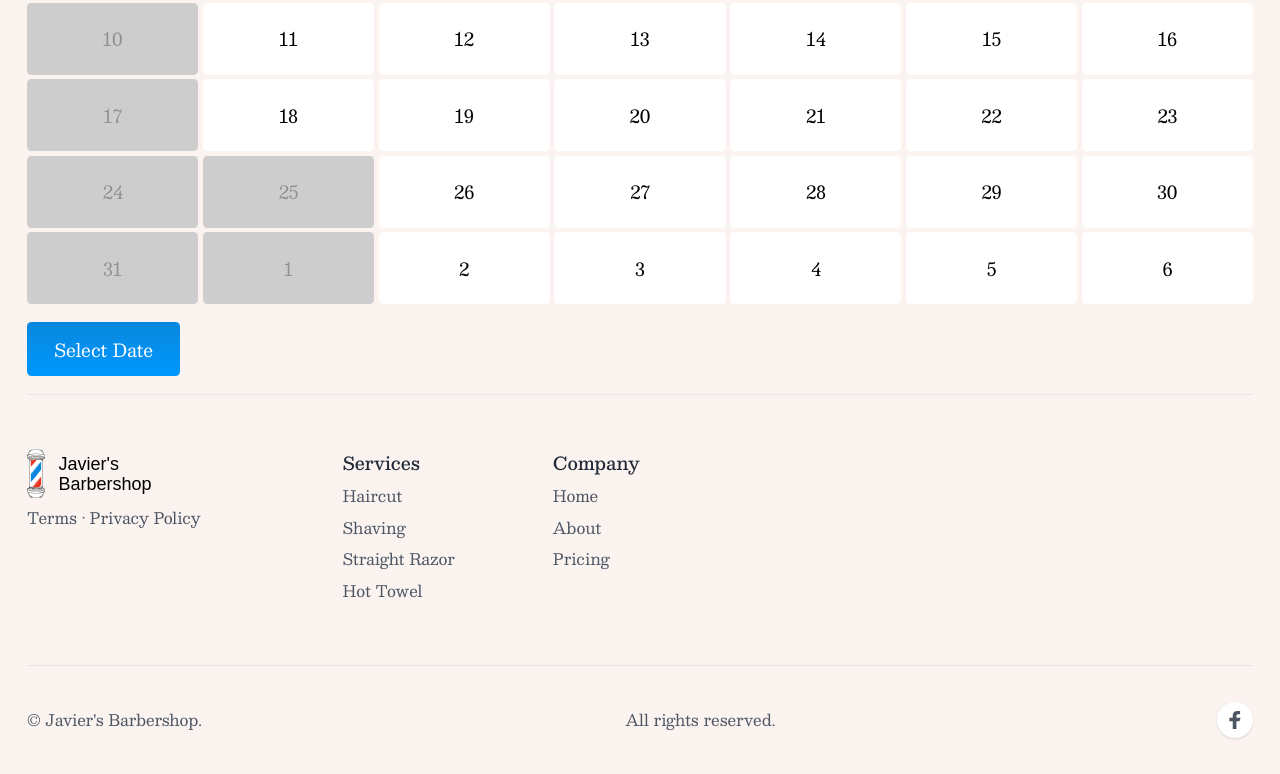
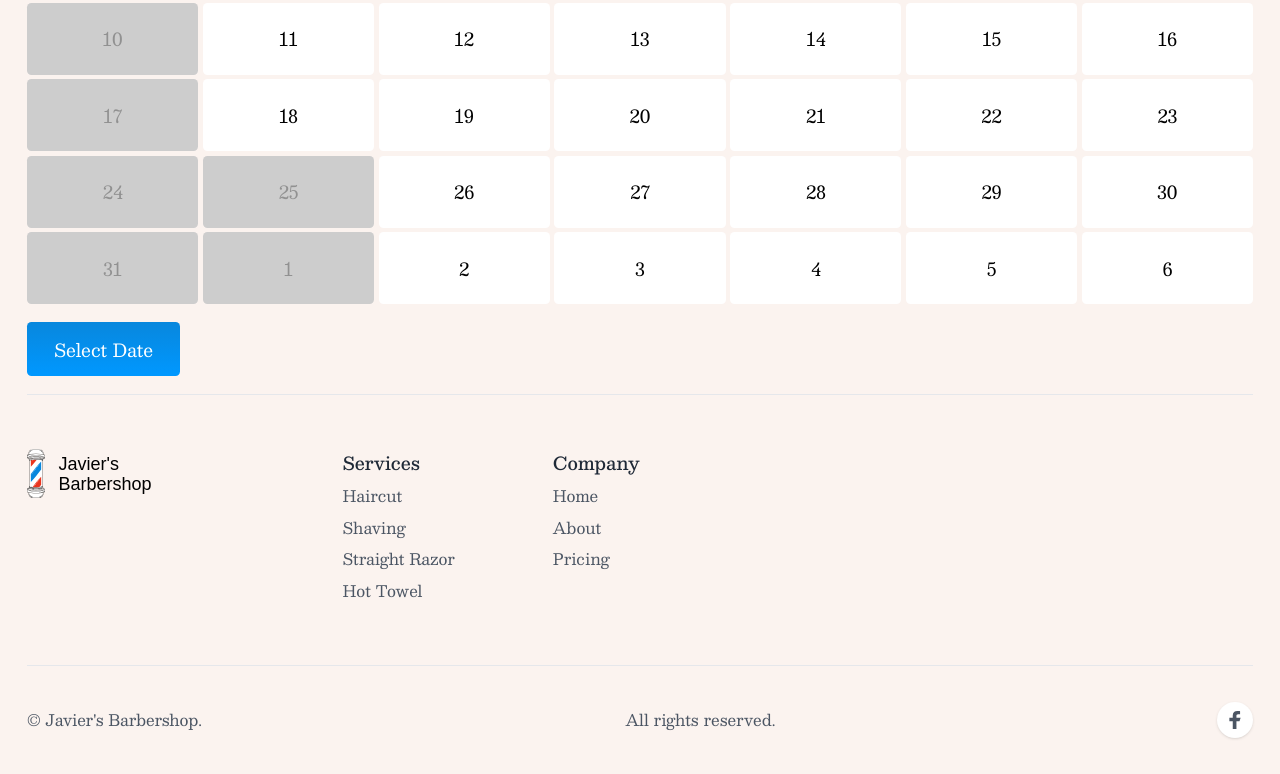
Before and after one commit to zackmorgs/javier, a Next.js app: page /book-appointment in a window 1280 px wide. Shown: the part 723-1497 px from the top of the page. Built offline with nearby package versions, Linux system fonts and the light colour scheme; a web font is replaced by a local one.

Commit message:
updated footer to not have broken links

```diff
--- a/components/ui/footer.tsx
+++ b/components/ui/footer.tsx
@@ -26,9 +26,9 @@
             <div className="mb-2">
               <Logo />
             </div>
-            <div className="text-sm text-gray-600">
+            {/* <div className="text-sm text-gray-600">
               <Link href="/about/terms" className="text-gray-600 hover:text-gray-900 hover:underline transition duration-150 ease-in-out">Terms</Link> · <Link href="/about/privacy-policy" className="text-gray-600 hover:text-gray-900 hover:underline transition duration-150 ease-in-out">Privacy Policy</Link>
-            </div>
+            </div> */}
           </div>
 
           {/* 2nd block */}
```
